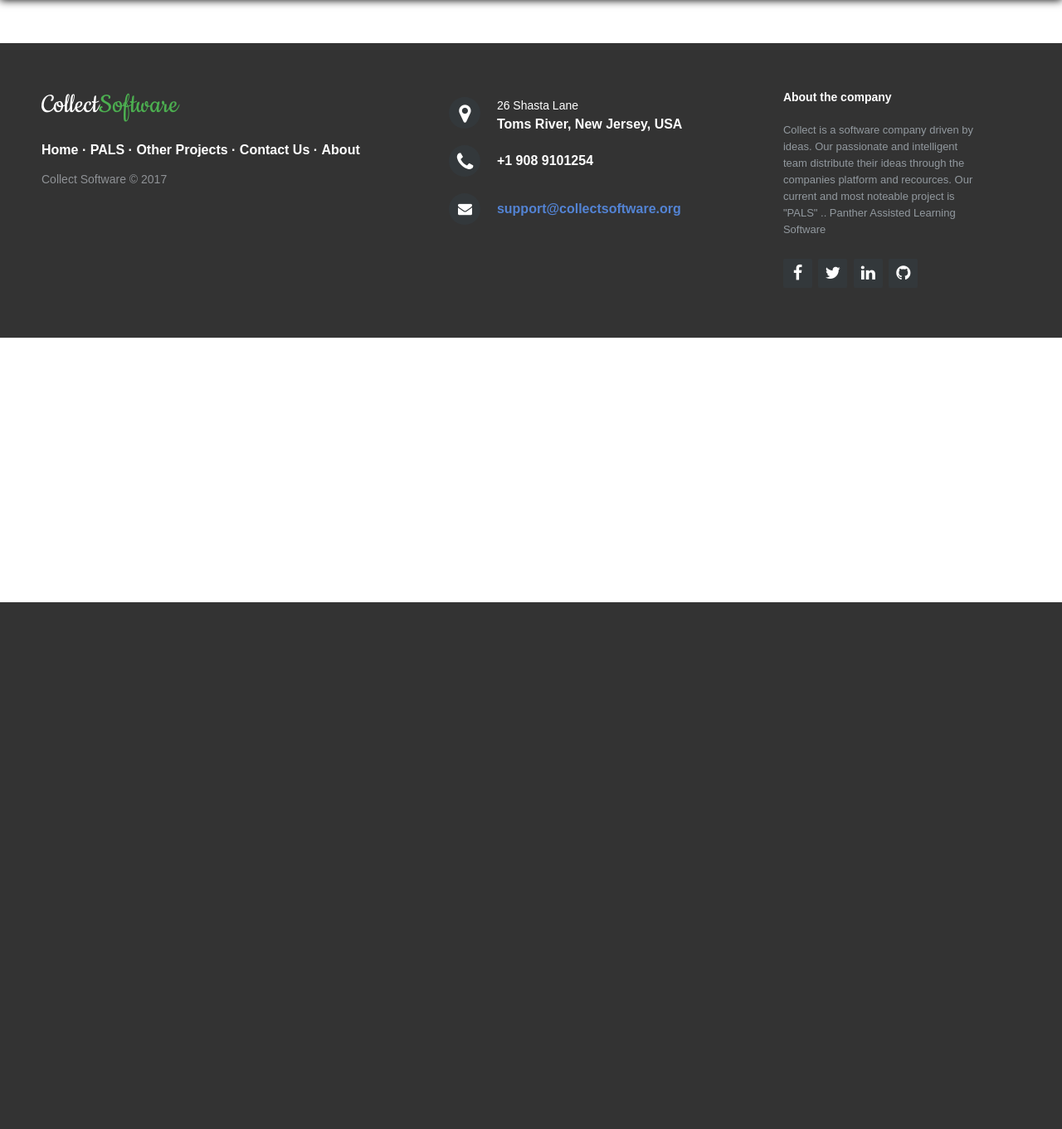
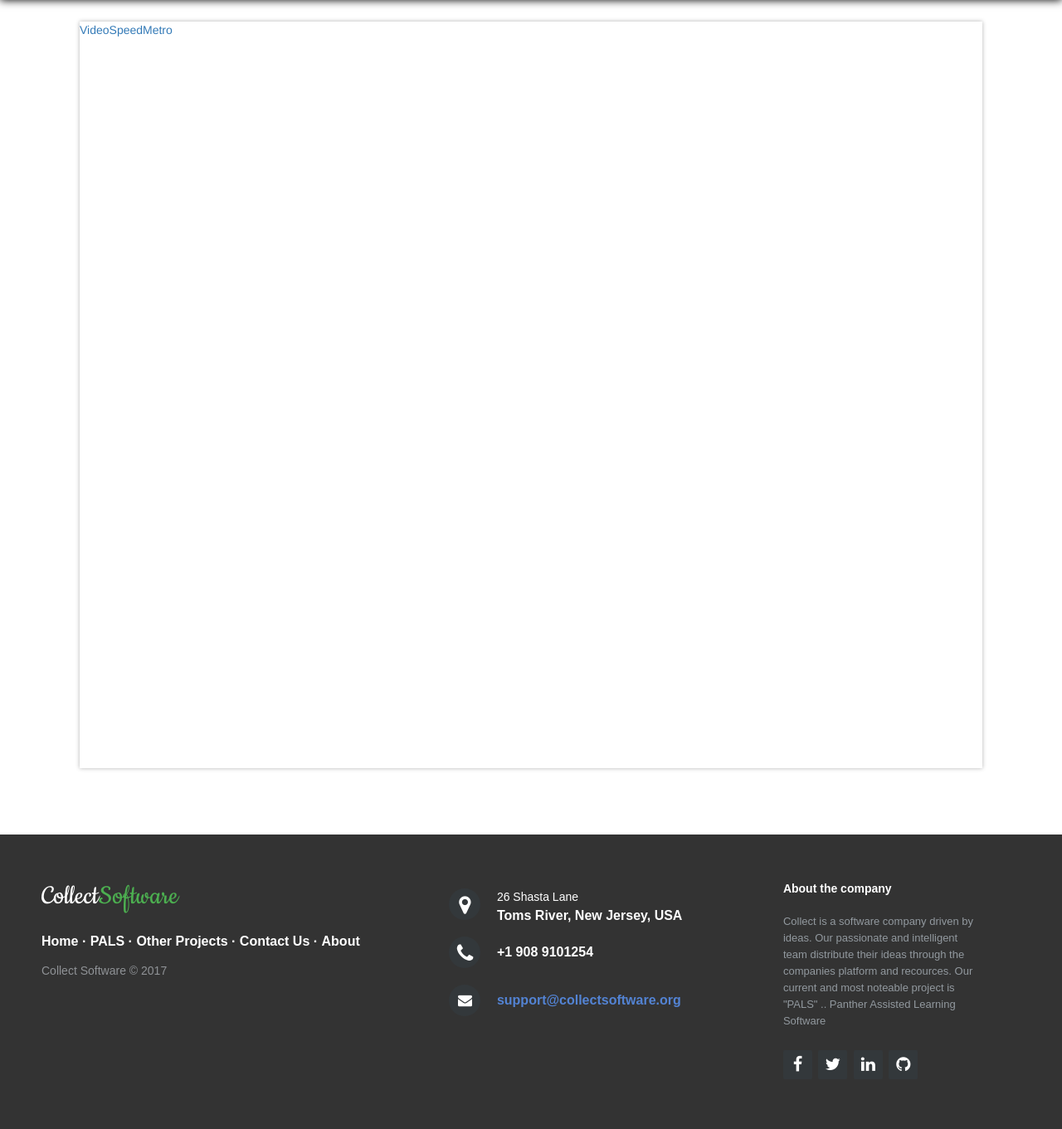
Before and after one commit to ngattusohw/Collect-Website, a PHP site: page /proj in a window 1280 px wide. Shown: the part 74-1435 px from the top of the page at 83% size. Before the commit the page ends 800 px from the top, so only its background shows below. Run offline with PHP 8.4, Linux system fonts and the light colour scheme; some libraries are stand-ins or nearby versions.

Commit message:
adding content to Proj page

```diff
--- a/ProjContent.php
+++ b/ProjContent.php
@@ -1 +1,6 @@
-<h3 class="text-center"> Other Projects... </h3>
+	<div id="content" style="height:900px">
+        <a href="Content/projDown/VideoSpeedMetro.zip"> VideoSpeedMetro</a>
+
+	</div>
+
+</div>
```
